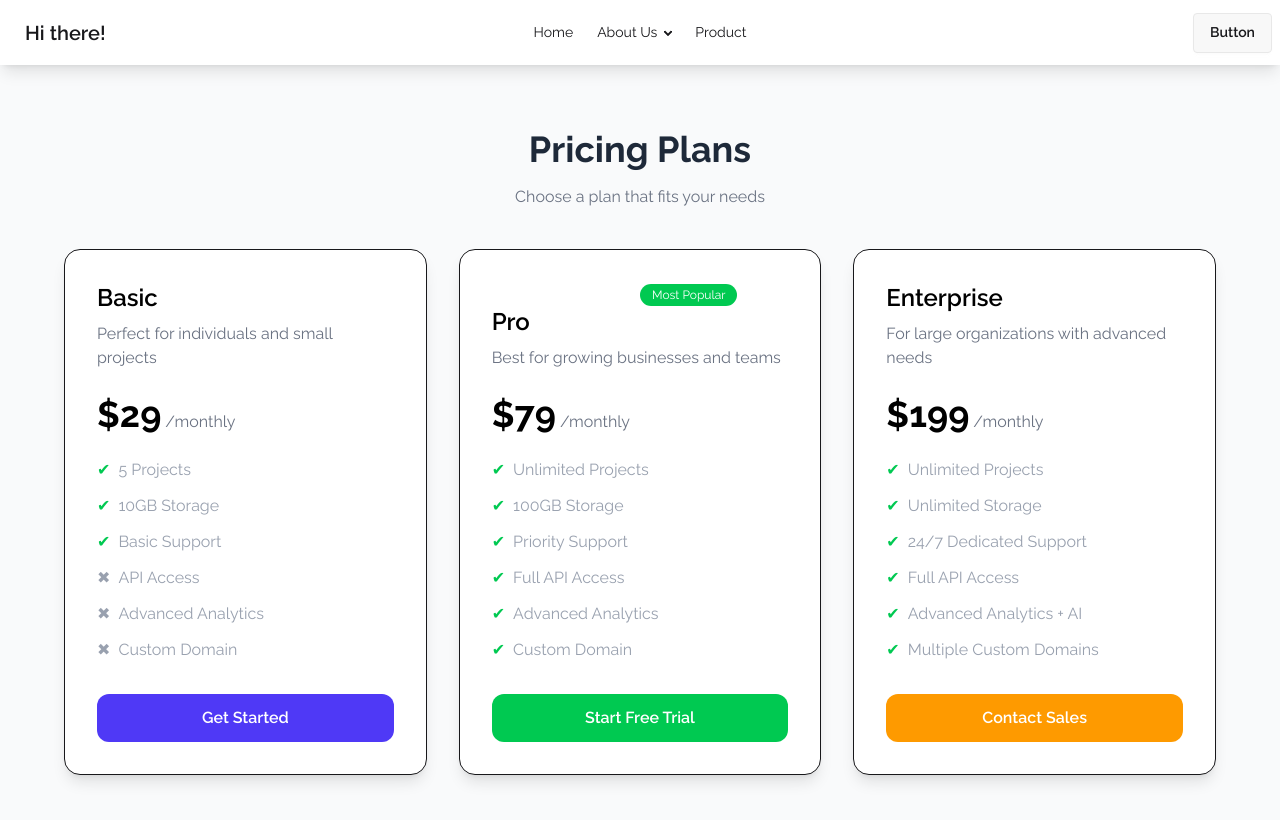
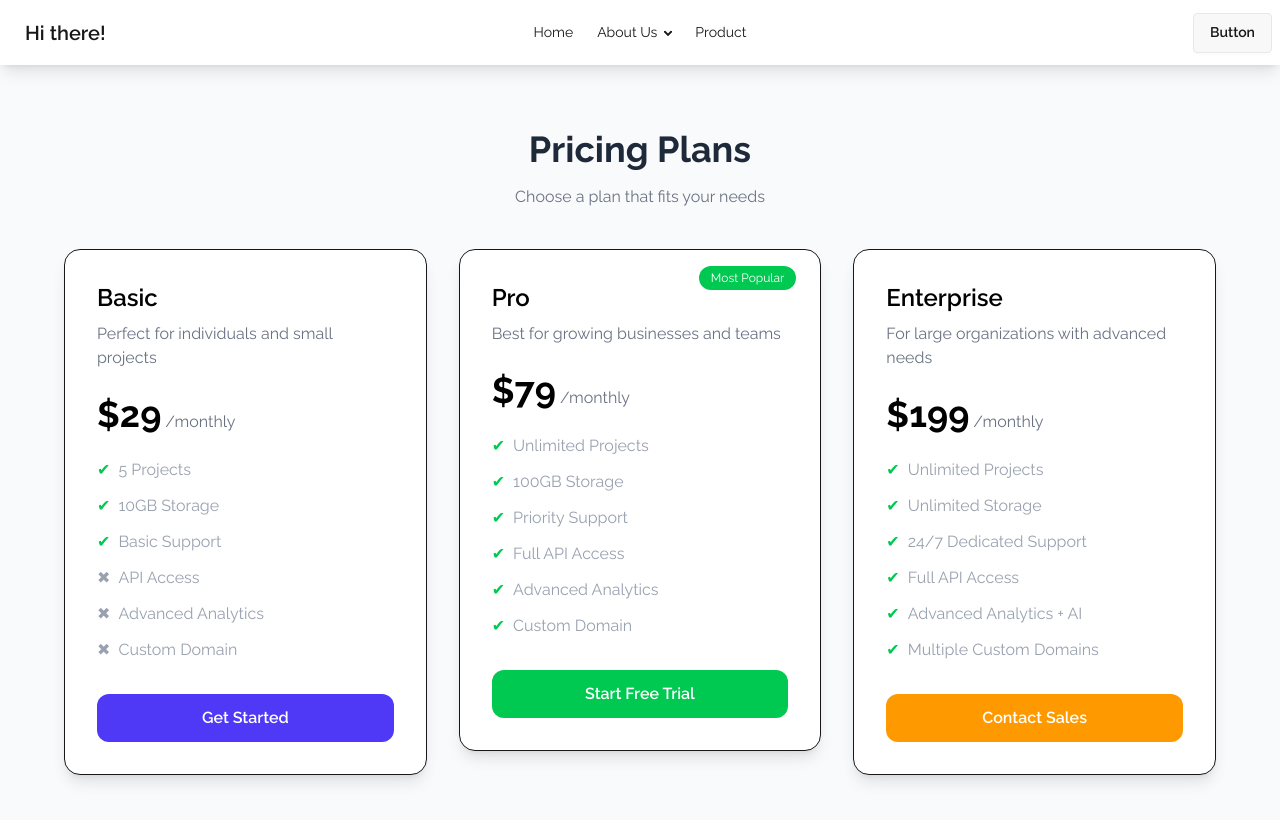
Before and after one commit to minhaj-hossain/PricingCard-design-with-React, a React (Vite) app: page / in a window 1280 px wide. Shown: the top 820 px of the page. Built offline with nearby package versions, Linux system fonts and the light colour scheme.

Commit message:
fixes popular btn

```diff
--- a/src/components/pricingCards/Pricing.jsx
+++ b/src/components/pricingCards/Pricing.jsx
@@ -4,7 +4,7 @@ import Basic from './card/Basic'
 export default function Pricing({ pricingData }) {
 
     const data = use(pricingData);
-    const { pricingCards} = data;
+    const { pricingCards } = data;
 
     return (
         <div className="min-h-screen bg-gray-50 flex flex-col items-center py-16 px-4">
@@ -18,21 +18,25 @@ export default function Pricing({ pricingData }) {
             <div className="grid md:grid-cols-3 gap-8 max-w-6xl w-full">
 
                 {
-                    pricingCards.map((elem) => {
-                        return (
-                            <>
-                                {/* {basic} */}
-                                {elem.name === 'Basic' && <Basic key={elem.id} data={elem} />}
+                    pricingCards.map((elem) => <Basic key={elem.id} data={elem} />
 
-                                {/* {pro } */}
-                                {elem.name === 'Pro' && <Basic key={elem.id} data={elem} />}
 
-                                {/* {pro } */}
-                                {elem.name === 'Enterprise' && <Basic key={elem.id} data={elem} />}
 
-                            </>
-                        )
-                    })
+
+                        // return (
+                        //     <>
+                        //         {/* {basic} */}
+                        //         {elem.name === 'Basic' && <Basic key={elem.id} data={elem} />}
+
+                        //         {/* {pro } */}
+                        //         {elem.name === 'Pro' && <Basic key={elem.id} data={elem} />}
+
+                        //         {/* {pro } */}
+                        //         {elem.name === 'Enterprise' && <Basic key={elem.id} data={elem} />}
+
+                        //     </>
+                        // )
+                    )
                 }
             </div>
         </div>
--- a/src/components/pricingCards/card/Basic.jsx
+++ b/src/components/pricingCards/card/Basic.jsx
@@ -9,9 +9,9 @@ const Basic = ({ data }) => {
 
     return (
         <div>
-            <div className="rounded-2xl shadow-lg p-8 bg-white border hover:scale-105 transition">
+            <div className="relative rounded-2xl shadow-lg p-8 bg-white border hover:scale-105 transition">
 
-                {name.toLowerCase() == 'pro' ? <span className=" bg-green-500 text-white text-xs px-3 py-1 ml-[50%] hover:opacity-90 rounded-full cursor-pointer">
+                {name.toLowerCase() == 'pro' ? <span className=" bg-green-500 absolute top-4 right-6 text-white text-xs px-3 py-1  hover:opacity-90 rounded-full cursor-pointer">
                     Most Popular
                 </span> : null}
 
--- a/vite.config.js
+++ b/vite.config.js
@@ -5,6 +5,6 @@ import tailwindcss from '@tailwindcss/vite'
 // https://vite.dev/config/
 export default defineConfig({
   plugins: [react(), tailwindcss()],
-  base: '/PricingCard-design-with-React/'
+
 
 })
```
